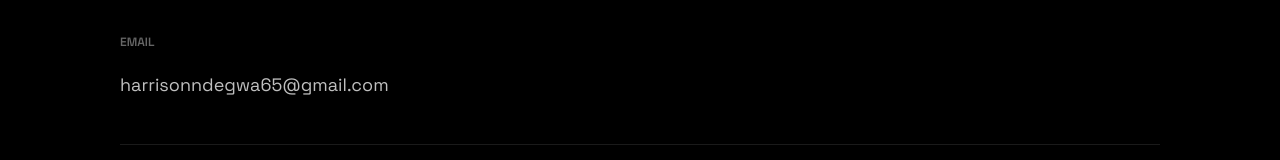
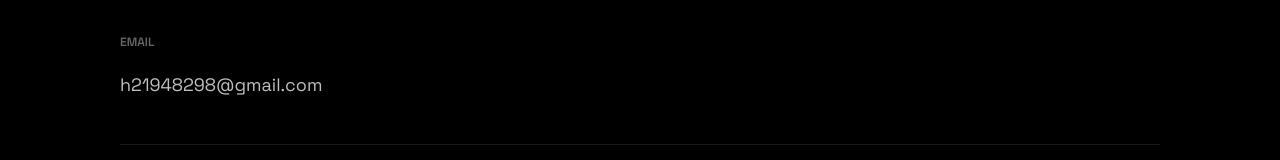
Before and after one commit to HarryNdegwa/super-duper-octo-computing-machine, a Next.js app: page / in a window 1280 px wide. Shown: the part 2652-2812 px from the top of the page. Built offline with nearby package versions, Linux system fonts and the light colour scheme; some icons are missing.

Commit message:
updated github link and email

```diff
--- a/src/components/Footer/Footer.js
+++ b/src/components/Footer/Footer.js
@@ -29,8 +29,8 @@
         </LinkColumn> */}
           <LinkColumn>
             <LinkTitle>Email</LinkTitle>
-            <LinkItem href="mailto:harrisonndegwa65@gmail.com">
-              harrisonndegwa65@gmail.com
+            <LinkItem href="mailto:h21948298@gmail.com">
+              h21948298@gmail.com
             </LinkItem>
           </LinkColumn>
         </LinkList>
@@ -41,10 +41,10 @@
           <Slogan>Simple is better than complex.</Slogan>
         </CompanyContainer>
         <SocialContainer>
-          <SocialIcons href="https://github.com/HarryNdegwa" target="_blank">
+          <SocialIcons href="https://github.com/drogon98" target="_blank">
             <Icon icon="akar-icons:github-fill" style={{ fontSize: "30px" }} />
           </SocialIcons>
-          <SocialIcons
+          {/* <SocialIcons
             href="https://www.linkedin.com/in/harryndegwa/"
             target="_blank"
           >
@@ -58,7 +58,7 @@
               icon="ant-design:twitter-circle-filled"
               style={{ fontSize: "38px" }}
             />
-          </SocialIcons>
+          </SocialIcons> */}
         </SocialContainer>
       </SocialIconsContainer>
     </FooterWrapper>
--- a/src/components/Header/Header.js
+++ b/src/components/Header/Header.js
@@ -39,7 +39,7 @@
       </li>
     </Div2>
     <Div3>
-      <SocialIcons href="https://github.com/HarryNdegwa" target="_blank">
+      <SocialIcons href="https://github.com/drogon98" target="_blank">
         <Icon icon="akar-icons:github-fill" style={{ fontSize: "30px" }} />
       </SocialIcons>
       {/* <SocialIcons
```
